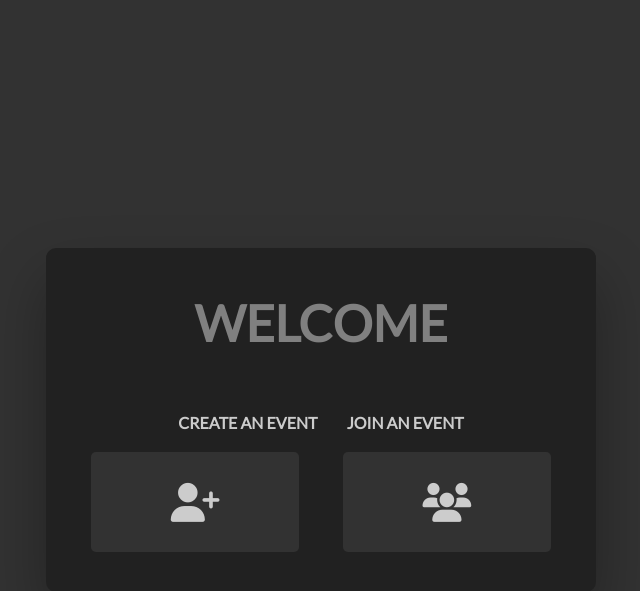
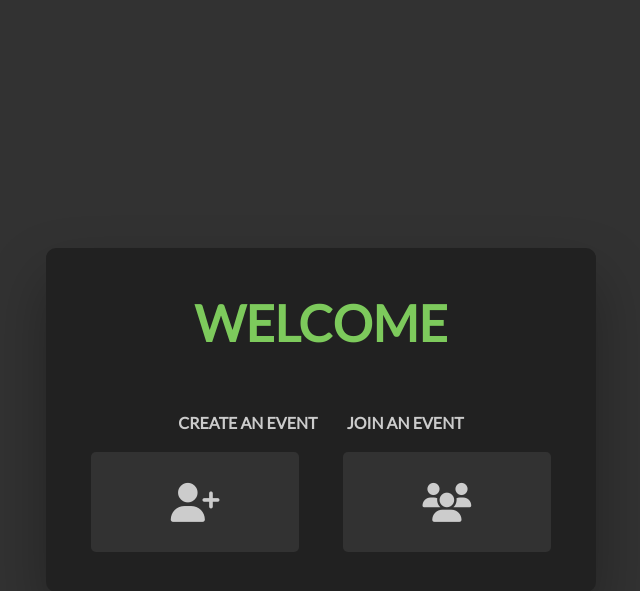
Before and after one commit to 00MB/LiveZones, a Flask app: page / in a window 1280 px wide. Shown: the top 591 px of the page, without its empty margins (339-979 px from the left). Run offline with Flask 2, Linux system fonts and the light colour scheme; some libraries are stand-ins or nearby versions.

Commit message:
Style changes

```diff
--- a/app/templates/index.html
+++ b/app/templates/index.html
@@ -40,7 +40,7 @@
   <body>
     <div class="wrapper">
       <div id="formContent">
-        <h2 style="color: grey; font-size: 50px">Welcome</h2>
+        <h2 style="color: #7dca5c; font-size: 50px">Welcome</h2>
         <br />
         <h2>Create an event</h2>
         <h2>Join an event</h2>
```
Also changed, not shown: app.db, package-lock.json (deleted).
